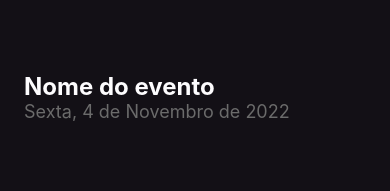
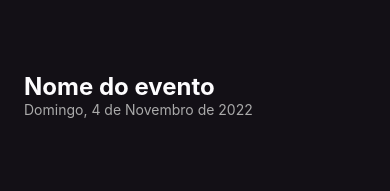
Before and after one commit to valdomiro22/introducao_react_native, a React Native app: screen / in a window 390 px wide. Shown: the top 191 px of the page. Built offline with nearby package versions, Linux system fonts and the light colour scheme.

Commit message:
styles separados mas no mesmo arquivo

```diff
--- a/App.tsx
+++ b/App.tsx
@@ -1,20 +1,29 @@
-import { Text, View } from "react-native";
+import { Text, View, StyleSheet } from "react-native";
+
 
 export default function App() {
   return(
-    <View style={{
-      flex: 1,
-      backgroundColor: '#131016',
-      padding: 24
-    }}>
-      <Text style={{
-        color: '#fdfcfe',
-        fontSize: 24,
-        fontWeight: 'bold',
-        marginTop: 48
-      }}>Nome do evento</Text>
-
-      <Text style={{color: '#6b6b6b', fontSize: 18}}>Sexta, 4 de Novembro de 2022</Text>
+    <View style={styles.container}>
+      <Text style={styles.eventName}>Nome do evento</Text>
+      <Text style={styles.eventDate}>Domingo, 4 de Novembro de 2022</Text>
     </View>
   )
 }
+
+const styles = StyleSheet.create({
+  container: {
+    flex: 1,
+      backgroundColor: '#131016',
+      padding: 24
+  },
+  eventName: {
+    color: '#fdfcfe',
+    fontSize: 24,
+    fontWeight: 'bold',
+    marginTop: 48
+  },
+  eventDate: {
+    color: '#aaa',
+    fontSize: 14
+  }
+});
```
